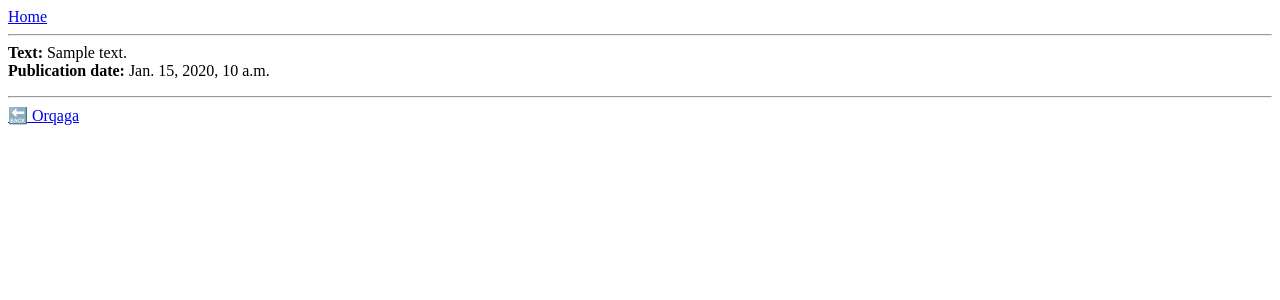
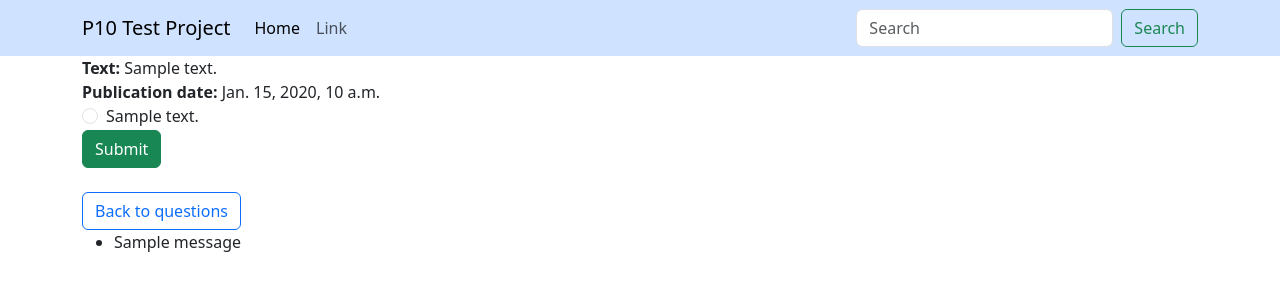
Before and after one commit to UmirzakovOzodbek/Django-beginners, a Django app: page /questions/1/ in a window 1280 px wide. Shown: the top 300 px of the page. Run offline with Django 4.2, Linux system fonts and the light colour scheme; tables that the repository leaves empty hold one stand-in row (values such as "Sample post"); one stand-in notice (Sample message) is shown.

Commit message:
Initial commit

```diff
--- a/polls/models.py
+++ b/polls/models.py
@@ -10,7 +10,7 @@ class Question(models.Model):
 
 
 class Choice(models.Model):
-    question = models.ForeignKey(Question, on_delete=models.CASCADE)
+    question = models.ForeignKey(Question, on_delete=models.CASCADE, related_name="choices")
     text = models.CharField(max_length=200)
     votes = models.IntegerField(default=0)
     is_true = models.BooleanField(default=False)
--- a/polls/urls.py
+++ b/polls/urls.py
@@ -1,11 +1,13 @@
 from django.urls import path
 
-from polls.views import homepage, questions_list, question_detail
+from polls.views import homepage, questions_list, question_detail, question_vote, question_add
 
 app_name = 'polls'
 
 urlpatterns = [
     path('', homepage, name='homepage'),
     path('questions/', questions_list, name='questions_list'),
-    path('questions/<int:question_id>/', question_detail, name='question_detail')
+    path('questions/<int:question_id>/', question_detail, name='question_detail'),
+    path('questions/<int:question_id>/vote/', question_vote, name='question_vote'),
+    path('questions/add/', question_add, name='question_add'),
 ]
--- a/polls/views.py
+++ b/polls/views.py
@@ -1,6 +1,9 @@
+from django.contrib import messages
+from django.contrib.messages import SUCCESS, ERROR
 from django.http import HttpResponse, Http404
-from django.shortcuts import get_object_or_404, render
+from django.shortcuts import get_object_or_404, render, redirect
 
+from polls.forms import QuestionForm
 from polls.models import Question, Choice
 
 
@@ -9,13 +12,6 @@ def homepage(request):
 
 
 def questions_list(request):
-    # without templates
-    # questions = Question.objects.all()
-    # response = ''
-    # for index, question in enumerate(questions):
-    #     response += f"{index + 1}. {question.text}<br>"
-    # return HttpResponse(f"Questions list here.<br>{response}")
-
     questions = Question.objects.all()
 
     context = {
@@ -26,22 +22,38 @@ def questions_list(request):
 
 
 def question_detail(request, question_id):
-    # without template
-    # try:
-    #     question = Question.objects.get(id=question_id)
-    # except Question.DoesNotExist:
-    #     raise Http404
-    # else:
-    #     return HttpResponse(f"Question text: {question.text}<br>pub_date: {question.pub_date}")
-    # question = get_object_or_404(Question, id=question_id)
-    # return HttpResponse(f"Question text: {question.text}<br>pub_date: {question.pub_date}")
-
     question = get_object_or_404(Question, id=question_id)
-    # choices = Choice.objects.filter(question=question)
 
     context = {
         "question": question,
-        # "choices": choices
     }
 
     return render(request, 'polls/question_detail.html', context=context)
+
+
+def question_vote(request, question_id):
+    choice = request.POST['choice']
+    question = get_object_or_404(Question, id=question_id)
+    try:
+        selected_choice = question.choices.get(pk=choice)
+    except Choice.DoesNotExist:
+        raise Http404("Choice doesn't exist.")
+    else:
+        selected_choice.votes += 1
+        selected_choice.save()
+        if selected_choice.is_true:
+            messages.add_message(request, SUCCESS, 'Your choice is correct.')
+            return HttpResponse('Your choice is correct.')
+        else:
+            messages.add_message(request, ERROR, 'Your choice is incorrect.')
+            return HttpResponse('Your choice is incorrect.')
+    # return redirect("polls:questions_list")
+
+
+def question_add(request):
+    form = QuestionForm(request.POST)
+    if request.method == "POST":
+        if form.is_valid():
+            form.save()
+            return redirect("polls:questions_list")
+    return render(request, 'polls/add_question.html', {"form": form})
--- a/templates/base.html
+++ b/templates/base.html
@@ -5,10 +5,34 @@
     {% block title %}
         <title>Homepage</title>
     {% endblock %}
+    <link href="https://cdn.jsdelivr.net/npm/bootstrap@5.3.0-alpha3/dist/css/bootstrap.min.css" rel="stylesheet"
+          integrity="sha384-KK94CHFLLe+nY2dmCWGMq91rCGa5gtU4mk92HdvYe+M/SXH301p5ILy+dN9+nJOZ" crossorigin="anonymous">
 </head>
 <body>
-<a href="{% url 'polls:homepage' %}">Home</a>
-<hr>
+
+<nav class="navbar navbar-expand-lg bg-primary-subtle">
+    <div class="container">
+        <a class="navbar-brand" href="{% url 'polls:homepage' %}">P10 Test Project</a>
+        <button class="navbar-toggler" type="button" data-bs-toggle="collapse" data-bs-target="#navbarSupportedContent"
+                aria-controls="navbarSupportedContent" aria-expanded="false" aria-label="Toggle navigation">
+            <span class="navbar-toggler-icon"></span>
+        </button>
+        <div class="collapse navbar-collapse" id="navbarSupportedContent">
+            <ul class="navbar-nav me-auto mb-2 mb-lg-0">
+                <li class="nav-item">
+                    <a class="nav-link active" aria-current="page" href="{% url 'polls:homepage' %}">Home</a>
+                </li>
+                <li class="nav-item">
+                    <a class="nav-link" href="#">Link</a>
+                </li>
+            </ul>
+            <form class="d-flex" role="search">
+                <input class="form-control me-2" type="search" placeholder="Search" aria-label="Search">
+                <button class="btn btn-outline-success" type="submit">Search</button>
+            </form>
+        </div>
+    </div>
+</nav>
 
 {% block content %}
 
--- a/templates/polls/question_detail.html
+++ b/templates/polls/question_detail.html
@@ -1,14 +1,35 @@
 {% extends 'base.html' %}
 
 {% block content %}
+    <div class="container">
+        <form action="{% url 'polls:question_vote' question.id %}" method="post">
+            {% csrf_token %}
             <b>Text:</b> {{ question.text }}
             <br>
             <b>Publication date:</b> {{ question.pub_date }}
-    <ul>
             {% for choice in question.choices.all %}
-            <li>{{ choice.text }}</li>
+                <div class="form-check">
+                    <input class="form-check-input" type="radio" name="choice" value="{{ choice.id }}"
+                           id="{{ choice.id }}">
+                    <label class="form-check-label" for="{{ choice.id }}">
+                        {{ choice.text }}
+                    </label>
+                </div>
+            {% endfor %}
+            <button type="submit" class="btn btn-success">Submit</button>
+            <br>
+            <br>
+            <a class="mt-5" href="{% url 'polls:questions_list' %}">
+                <button type="button" class="btn btn-outline-primary">Back to questions</button>
+            </a>
+        </form>
+        {% if messages %}
+            <ul class="messages">
+                {% for message in messages %}
+                    <li>{{ message }}</li>
                 {% endfor %}
             </ul>
-    <hr>
-    <a href="{% url 'polls:questions_list' %}">🔙 Orqaga</a>
+        {% endif %}
+    </div>
+
 {% endblock %}
```
Also changed, not shown: polls/forms.py (added, +12 -0 lines), templates/home.html (+5 -4 lines), templates/polls/add_question.html (added, +11 -0 lines), templates/polls/questions.html (+13 -9 lines), config/wsgi.py (line endings or trailing spaces), polls/migrations/0005_alter_choice_question.py (added). Lines whose indentation alone changed are shown as unchanged.
